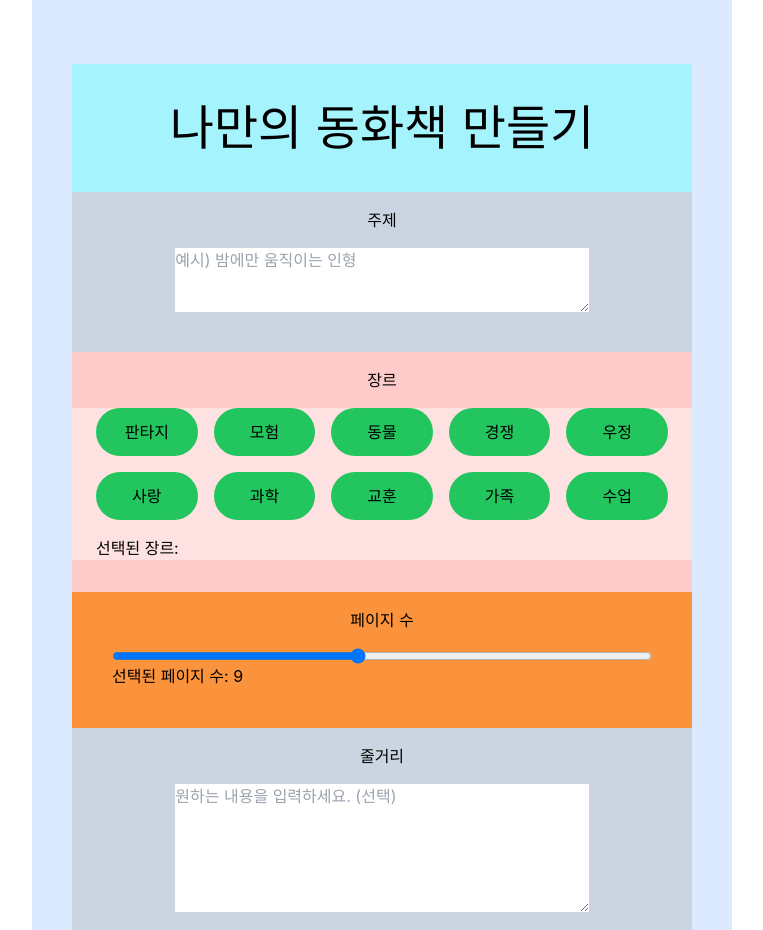
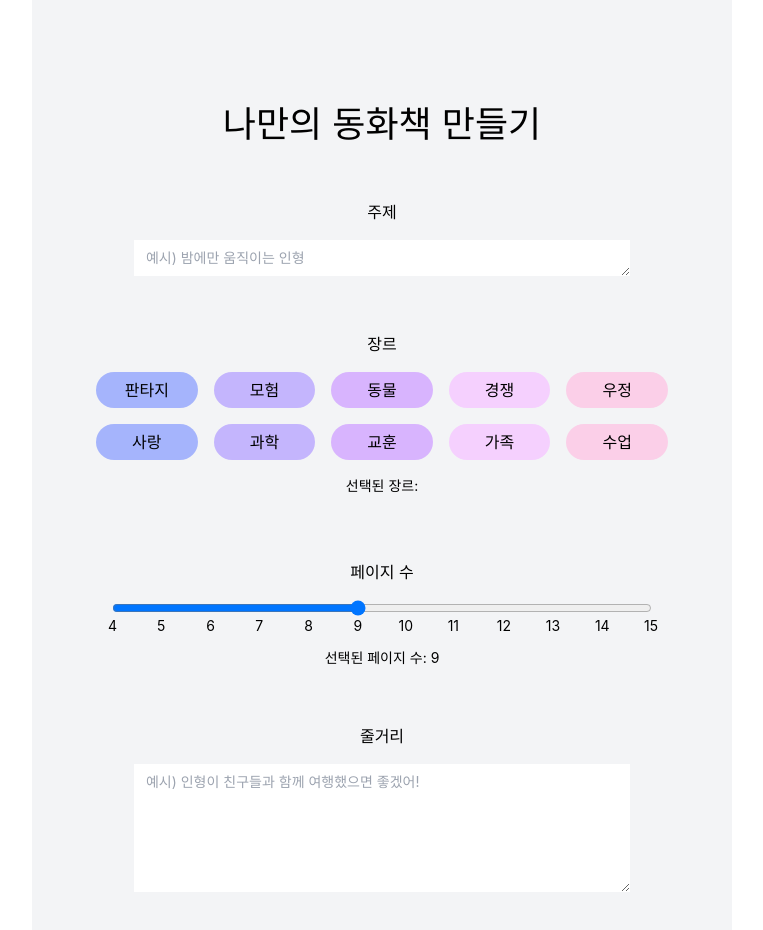
Before and after one commit to Kakao-Live-One-Month/Story-Studio, a React (Create React App) app in the folder story-frontend/: page /generating in a window 1280 px wide. Shown: the top 930 px of the page, without its empty margins (258-1021 px from the left). Built offline with nearby package versions, Linux system fonts and the light colour scheme.

Commit message:
design: 동화책 생성 페이지 디자인 적용 완료

```diff
--- a/story-frontend/src/components/DescribeInput.tsx
+++ b/story-frontend/src/components/DescribeInput.tsx
@@ -11,11 +11,11 @@ const DescribeInpt: React.FC = () => {
   };
 
   return (
-    <div className='flex flex-col bg-slate-300 pb-10 pt-4'>
+    <div className='flex flex-col pb-10 pt-4'>
       <p className="pb-4 text-center">줄거리</p>
       <textarea
-        className="mx-auto h-32 w-2/3"
-        placeholder="원하는 내용을 입력하세요. (선택)"
+        className="mx-auto h-32 p-2 w-4/5 text-sm"
+        placeholder=" 예시) 인형이 친구들과 함께 여행했으면 좋겠어!"
         onChange={handleChange}
       />
     </div>
--- a/story-frontend/src/components/GeneratingButton.tsx
+++ b/story-frontend/src/components/GeneratingButton.tsx
@@ -6,8 +6,8 @@ const GeneratingButton = () => {
 
 
   return (
-    <div className="flex bg-amber-300">
-      <button className="mx-auto h-12 w-32 bg-purple-400 rounded-full">만들기</button>
+    <div className="flex">
+      <button className="mx-auto h-12 w-32 bg-violet-300 rounded-full hover:shadow-lg-dark">만들기</button>
     </div>
   );
 };
--- a/story-frontend/src/components/GenreSelect.tsx
+++ b/story-frontend/src/components/GenreSelect.tsx
@@ -25,21 +25,36 @@ const GenreSelect = () => {
   };
 
   return (
-    <div className="bg-red-200 pb-8 pt-4">
+    <div className="pb-8 pt-4">
       <p className="pb-4 text-center">장르</p>
-      <div className="grid grid-cols-2 gap-4 bg-red-100 px-6 md:grid-cols-5">
-        {options.map((option, index) => (
-          <button
-            key={index}
-            onClick={() => toggleOption(option)}
-            className={`h-12 w-full bg-green-500 rounded-full ${selectedOptions.includes(option) ? 'selected' : ''}`}
-          >
-            {option}
-          </button>
-        ))}
 
-        <div>선택된 장르: {selectedGenre}</div>
+      <div className="grid grid-cols-2 gap-4 px-6 md:grid-cols-5">
+        {options.map((option, index) => {
+          const isSelected = selectedOptions.includes(option);
+          const colorClass = isSelected ?
+                            (index % 5 === 0 ? 'bg-indigo-400' :
+                              index % 5 === 1 ? 'bg-violet-400' :
+                              index % 5 === 2 ? 'bg-purple-400' :
+                              index % 5 === 3 ? 'bg-fuchsia-300' :
+                                                'bg-pink-300') :
+                            (index % 5 === 0 ? 'bg-indigo-300' :
+                              index % 5 === 1 ? 'bg-violet-300' :
+                              index % 5 === 2 ? 'bg-purple-300' :
+                              index % 5 === 3 ? 'bg-fuchsia-200' :
+                                                'bg-pink-200');
+          const shadowClass = isSelected ? 'shadow-inner-dark' : 'hover:shadow-lg-dark';
+          return (
+            <button
+              key={index}
+              onClick={() => toggleOption(option)}
+              className={`h-9 w-full rounded-full ${colorClass} ${shadowClass}`}
+            >
+              {option}
+            </button>
+          );
+        })}
       </div>
+      <div className='p-4 text-center text-sm w-full'>선택된 장르: {selectedGenre}</div>
     </div>
   );
 };
--- a/story-frontend/src/components/PageSelect.tsx
+++ b/story-frontend/src/components/PageSelect.tsx
@@ -11,11 +11,13 @@ const PageSelect = () => {
   const handleSliderChange = (event: React.ChangeEvent<HTMLInputElement>) => {
     const newPageNumber = Number(event.target.value);
     setSelectedPage(newPageNumber);
-
   };
 
+  const marks = Array.from({ length: 12 }, (_, i) => i + 4);
+  const totalMarks = marks.length - 1; // 총 눈금의 개수 (0부터 시작)
+
   return (
-    <div className="flex flex-col bg-orange-400 py-10 pt-4 px-10">
+    <div className="flex flex-col py-10 pt-4 px-10">
       <p className="pb-4 text-center">페이지 수</p>
       <input
         type="range"
@@ -25,7 +27,20 @@ const PageSelect = () => {
         onChange={handleSliderChange}
         className="slider" />
 
-      <div>선택된 페이지 수: {selectedPage}</div>
+      <div className="relative">
+        {marks.map(mark => {
+          const leftStyle = {
+            left: `calc(${((mark - 4) / totalMarks) * 100}% - ${(String(mark).length * 8) / 2}px)` // 숫자의 길이에 따라 조정
+          };
+          return (
+            <span key={mark} className="absolute text-sm" style={leftStyle}>
+              {mark}
+            </span>
+          );
+        })}
+      </div>
+
+      <div className="pt-8 text-center text-sm w-full">선택된 페이지 수: {selectedPage}</div>
     </div>
   );
 };
--- a/story-frontend/src/components/ThemeInput.tsx
+++ b/story-frontend/src/components/ThemeInput.tsx
@@ -11,11 +11,11 @@ const ThemeInput: React.FC = () => {
   };
 
   return (
-    <div className="flex flex-col bg-slate-300 pb-10 pt-4">
+    <div className="flex flex-col pb-10 pt-4">
       <p className="pb-4 text-center">주제</p>
       <textarea
-        className="mx-auto h-16 w-2/3"
-        placeholder="예시) 밤에만 움직이는 인형"
+        className="mx-auto p-2 h-9 w-4/5 text-sm"
+        placeholder=" 예시) 밤에만 움직이는 인형"
         onChange={handleChange} />
     </div>
   );
--- a/story-frontend/src/pages/GeneratingPage.tsx
+++ b/story-frontend/src/pages/GeneratingPage.tsx
@@ -20,27 +20,20 @@ const GeneratingPage: React.FC = () => {
   // }, [setSelectedPage, setSelectedGenre, setTheme, setDescribe]);
 //
 
-
-
-
   return (
-
-    <div className='container mx-auto flex flex-col flex-wrap bg-blue-100 px-10 py-16 md:w-[700px]'>
-      <div className="h-full bg-cyan-200 py-10">
-        <p className="text-center text-5xl">나만의 동화책 만들기</p>
+    <div className='container mx-auto flex flex-col flex-wrap bg-gray-100 px-10 py-16 md:w-[700px]'>
+      <div className="h-full py-10">
+        <p className="text-center text-4xl">나만의 동화책 만들기</p>
       </div>
 
       {/* 주제 입력 영역*/}
       <ThemeInput/>
 
-
       {/* 장르 버튼 */}
       <GenreSelect/>
 
-
       {/* 페이지 수 결정 슬라이더*/}
       <PageSelect/>
-
 
       {/* 내용 입력 영역 */}
       <DescribeInput/>
--- a/story-frontend/tailwind.config.js
+++ b/story-frontend/tailwind.config.js
@@ -4,13 +4,17 @@ module.exports = {
   theme: {
 
     extend: {
-      screens: {
-        'sm': '10px',   // 작은 화면 크기
-        'md': '768px',   // 중간 화면 크기
-        'lg': '1280px',  // 큰 화면 크기
-        'xl': '1360px',  // 매우 큰 화면 크기
-        '2xl': '1536px', // 특히 큰 화면 크기
-        '3xl': '1920px', //아주 큰 화면 크기
+      // screens: {
+      //   'sm': '10px',   // 작은 화면 크기
+      //   'md': '768px',   // 중간 화면 크기
+      //   'lg': '1280px',  // 큰 화면 크기
+      //   'xl': '1360px',  // 매우 큰 화면 크기
+      //   '2xl': '1536px', // 특히 큰 화면 크기
+      //   '3xl': '1920px', //아주 큰 화면 크기
+      // },
+      boxShadow: {
+        'inner-dark': 'inset 0 2px 4px 0 rgba(0, 0, 0, 0.6)',
+        'lg-dark': '0 2px 4px -3px rgba(0, 0, 0, 0.1), 0 3px 3px -2px rgba(0, 0, 0, 0.5)'
       }
     },
   },
```
